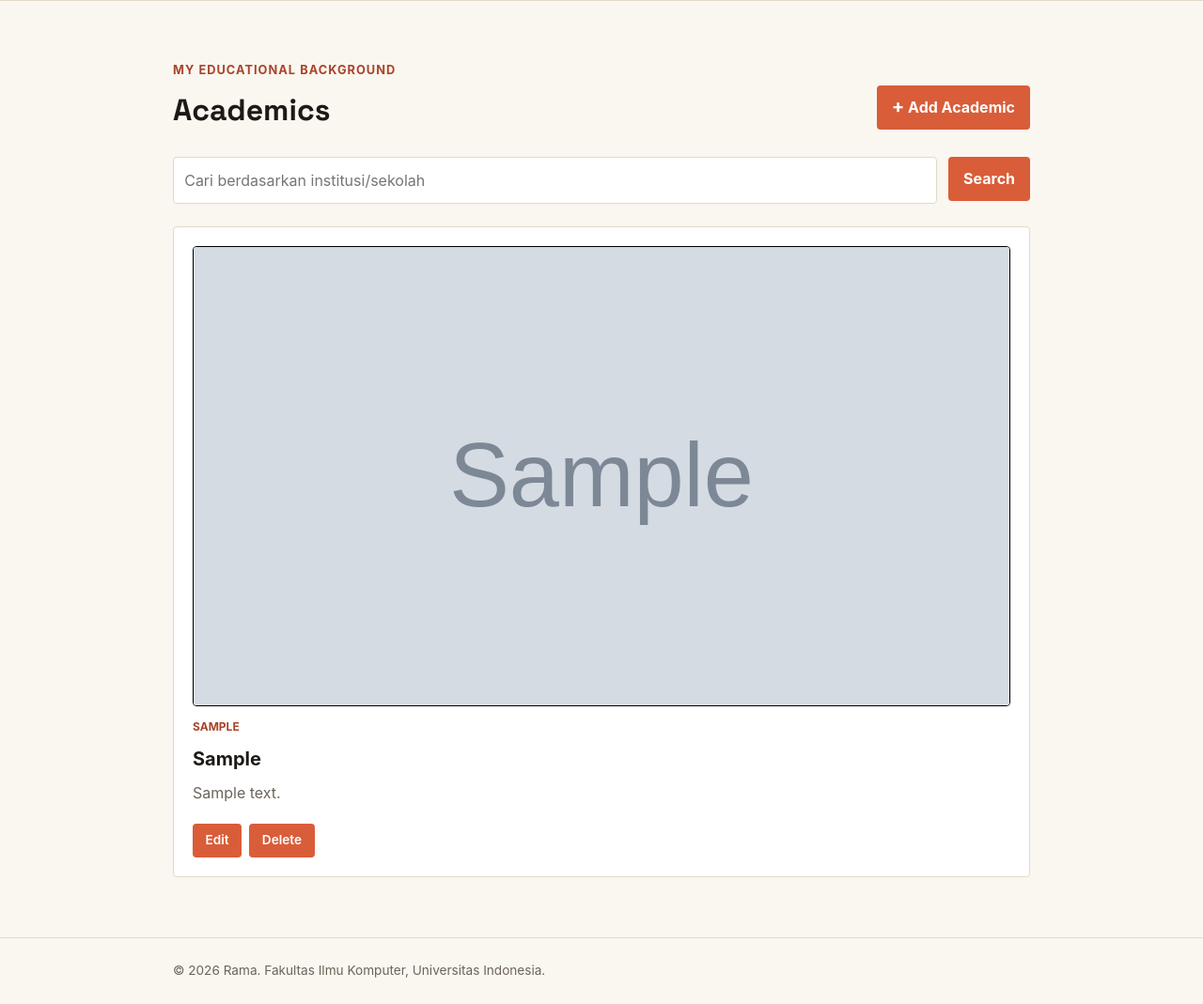
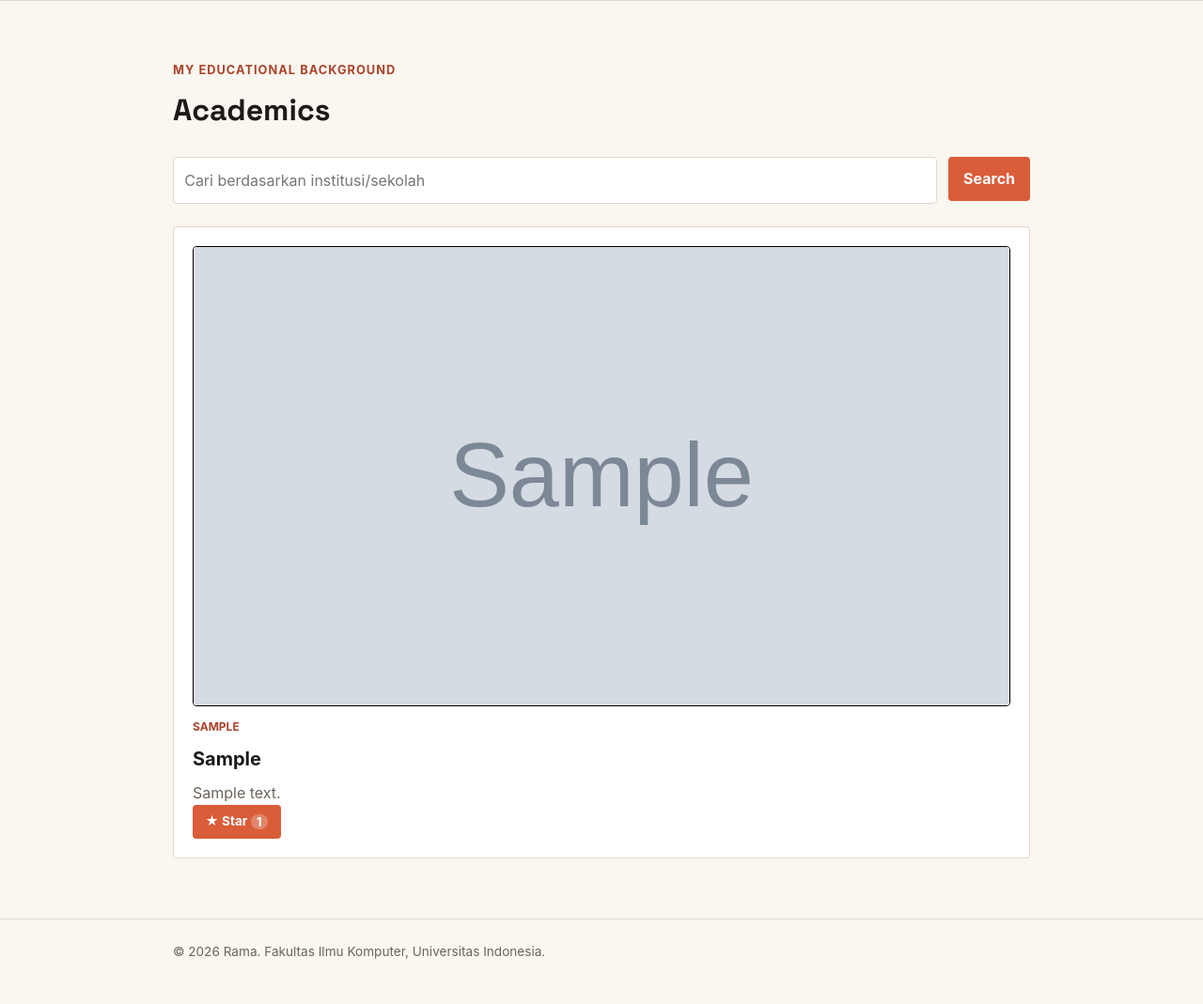
Before and after one commit to gingabvx/myportofolio, a Django app: page /academic/ in a window 1280 px wide. Shown: the part 74-1143 px from the top of the page at 94% size. After the commit the page ends 1095 px from the top, so only its background shows below. Run offline with Django 5.2, Linux system fonts and the light colour scheme; tables that the repository leaves empty hold one stand-in row (values such as "Sample post"); grey boxes marked "Sample" are stand-in pictures.

Commit message:
feat: Academic Star & Academic Auth

```diff
--- a/main/models.py
+++ b/main/models.py
@@ -34,6 +34,10 @@ class Projects(models.Model):
         return self.status == 'ongoing'
 
 class Academic(models.Model):
+    starred_by = models.ManyToManyField(
+        User, related_name="starred_academics", blank=True
+    )
+
     id = models.UUIDField(primary_key=True, default=uuid.uuid4, editable=False)
     institution = models.CharField(max_length=255)
     period = models.CharField(max_length=100)
--- a/main/urls.py
+++ b/main/urls.py
@@ -6,20 +6,25 @@ app_name = "main"
 
 urlpatterns = [
     path("", views.show_main, name="show_main"),
+
+    # Projects Routes
     path("projects/add/", views.create_project, name="create_project"),
     path('projects/', views.show_projects, name='show_projects'),
     path("projects/<uuid:project_id>/delete/", views.delete_project, name="delete_project"),
     path("api/projects/", views.get_projects_json, name="get_projects_json"),
+    path("projects/<uuid:project_id>/star/", views.toggle_star, name="toggle_star"),
 
     # Academic Routes
     path('academic/', views.show_academic, name='show_academic'),
     path('academic/add/', views.create_academic, name='create_academic'),
     path('academic/<uuid:academic_id>/edit/', views.edit_academic, name='edit_academic'),
     path('academic/<uuid:academic_id>/delete/', views.delete_academic, name='delete_academic'),
+    path('academic/<uuid:academic_id>/star/', views.toggle_star_academic, name='toggle_star_academic'),
     path("api/academic/", views.get_academics_json, name="get_academics_json"),
 
+    # Auth Routes
     path("register/", views.register, name="register"),
     path("login/", views.login_user, name="login"),
     path("logout/", views.logout_user, name="logout"),
-    path("projects/<uuid:project_id>/star/", views.toggle_star, name="toggle_star"),
+
 ]
--- a/main/views.py
+++ b/main/views.py
@@ -51,11 +51,14 @@ def show_academic(request):
 
 @login_required(login_url="/login/")
 def create_academic(request):
+    if not request.user.is_superuser:
+        raise PermissionDenied
+
     form = AcademicForm(request.POST or None)
 
     if request.method == "POST" and form.is_valid():
         form.save()
-        messages.success(request, "Riwayat akademik baru berhasil ditambahkan!")
+        messages.success(request, "New Academic Record Added!")
         return redirect("main:show_academic")
 
     context = {
@@ -68,6 +71,9 @@ def create_academic(request):
 
 @login_required(login_url="/login/")
 def edit_academic(request, academic_id):
+    if not request.user.is_superuser:
+            raise PermissionDenied
+
     academic = get_object_or_404(Academic, pk=academic_id)
     form = AcademicForm(request.POST or None, instance=academic)
 
@@ -86,6 +92,9 @@ def edit_academic(request, academic_id):
 
 @login_required(login_url="/login/")
 def delete_academic(request, academic_id):
+    if not request.user.is_superuser:
+        raise PermissionDenied
+
     academic = get_object_or_404(Academic, pk=academic_id)
 
     if request.method == "POST":
@@ -102,11 +111,23 @@ def get_academics_json(request):
     if query:
         academics = academics.filter(institution__icontains=query)
 
-    academic_json = serializers.serialize("json", academics)
+    academic_json = serializers.serialize("json", academics, use_natural_foreign_keys=True)
     return HttpResponse(academic_json, content_type="application/json")
 
+@login_required(login_url="/login/")
+def toggle_star_academic(request, academic_id):
+    academic = get_object_or_404(Academic, pk=academic_id)
+
+    if request.method == "POST":
+        if request.user in academic.starred_by.all():
+            academic.starred_by.remove(request.user)
+        else:
+            academic.starred_by.add(request.user)
+
+    return redirect("main:show_academic")
+
+
 # PROJECTS FUNCTION
-
 def show_projects(request):
     json_response = get_projects_json(request)
 
@@ -166,7 +187,19 @@ def delete_project(request, project_id):
 
     return redirect("main:show_projects")
 
-# ...
+@login_required(login_url="/login/")
+def toggle_star(request, project_id):
+    projects = get_object_or_404(Projects, pk=project_id)
+
+    if request.method == "POST":
+        if request.user in projects.starred_by.all():
+            projects.starred_by.remove(request.user)
+        else:
+            projects.starred_by.add(request.user)
+
+    return redirect("main:show_projects")
+
+# Auth
 
 def register(request):
     form = UserCreationForm(request.POST or None)
@@ -203,17 +236,3 @@ def logout_user(request):
     response = redirect("main:show_main")
     response.delete_cookie('last_login')
     return response
-
-@login_required(login_url="/login/")
-def toggle_star(request, project_id):
-    projects = get_object_or_404(Projects, pk=project_id)
-
-    if request.method == "POST":
-        # Kalau akun ini sudah pernah memberi star, batalkan star-nya.
-        # Kalau belum, tambahkan star.
-        if request.user in projects.starred_by.all():
-            projects.starred_by.remove(request.user)
-        else:
-            projects.starred_by.add(request.user)
-
-    return redirect("main:show_projects")
--- a/templates/academic.html
+++ b/templates/academic.html
@@ -10,18 +10,17 @@
 
             <div class="projects-header">
                 <h1>Academics</h1>
+                {% if user.is_superuser %}
                 <a href="{% url 'main:create_academic' %}" class="button projects-add-button">
                     <span aria-hidden="true">+</span>
                     Add Academic
                 </a>
+                {% endif %}
             </div>
 
             <form method="get" action="{% url 'main:show_academic' %}" class="projects-search">
-                <input type="search"
-                       name="q"
-                       value="{{ search_query }}"
-                       placeholder="Cari berdasarkan institusi/sekolah"
-                       class="projects-search__input"
+                <input type="search" name="q" value="{{ search_query }}"
+                    placeholder="Cari berdasarkan institusi/sekolah" class="projects-search__input"
                     aria-label="Cari berdasarkan nama institusi">
                 <button type="submit" class="button">Search</button>
             </form>
@@ -30,7 +29,8 @@
                 {% for academic in academic_list %}
                 <article class="projects-card">
                     {% if academic.image %}
-                        <img src="{{ academic.image }}" alt="Photo of {{ academic.institution }}" class="projects-image" style="margin-bottom: 0.8rem; aspect-ratio: 16/9; object-fit: cover;">
+                    <img src="{{ academic.image }}" alt="Photo of {{ academic.institution }}" class="projects-image"
+                        style="margin-bottom: 0.8rem; aspect-ratio: 16/9; object-fit: cover;">
                     {% endif %}
 
                     <span class="projects-category">
@@ -42,10 +42,16 @@
                     </p>
 
                     <div class="projects-card-actions">
+                        {% include 'components/academic_star.html' %}
+
+                        {% if user.is_superuser %}
                         <div class="projects-actions">
                             <a href="{% url 'main:edit_academic' academic.id %}" class="button">Edit</a>
+                            {% if user.is_superuser %}
                             {% include 'components/academic_delete_modal.html' %}
+                            {% endif %}
                         </div>
+                        {% endif %}
                     </div>
                 </article>
                 {% empty %}
--- /dev/null
+++ b/templates/components/academic_star.html
@@ -0,0 +1,9 @@
+<form method="post" action="{% url 'main:toggle_star_academic' academic.id %}" class="star-form">
+    {% csrf_token %}
+    <button type="submit" class="button button-star{% if user in academic.starred_by.all %} is-starred{% endif %}"
+        title="{% if academic.starred_by.all %}Dibintangi oleh {{ academic.starred_by.all|join:', ' }}{% else %}Jadilah yang pertama memberi star{% endif %}">
+        <span aria-hidden="true">★</span>
+        {% if user in academic.starred_by.all %}Unstar{% else %}Star{% endif %}
+        <span class="star-count">{{ academic.starred_by.count }}</span>
+    </button>
+</form>
```
Also changed, not shown: main/migrations/0010_academic_starred_by.py (added). Lines whose indentation alone changed are shown as unchanged.
